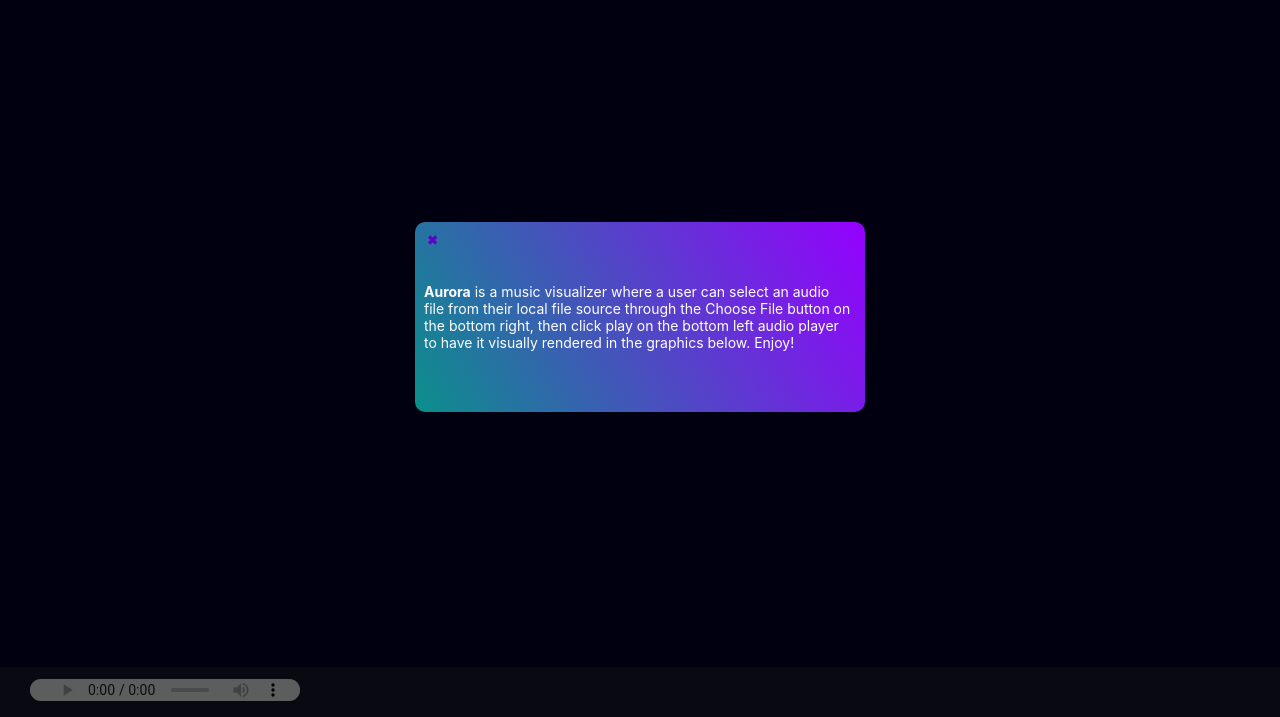
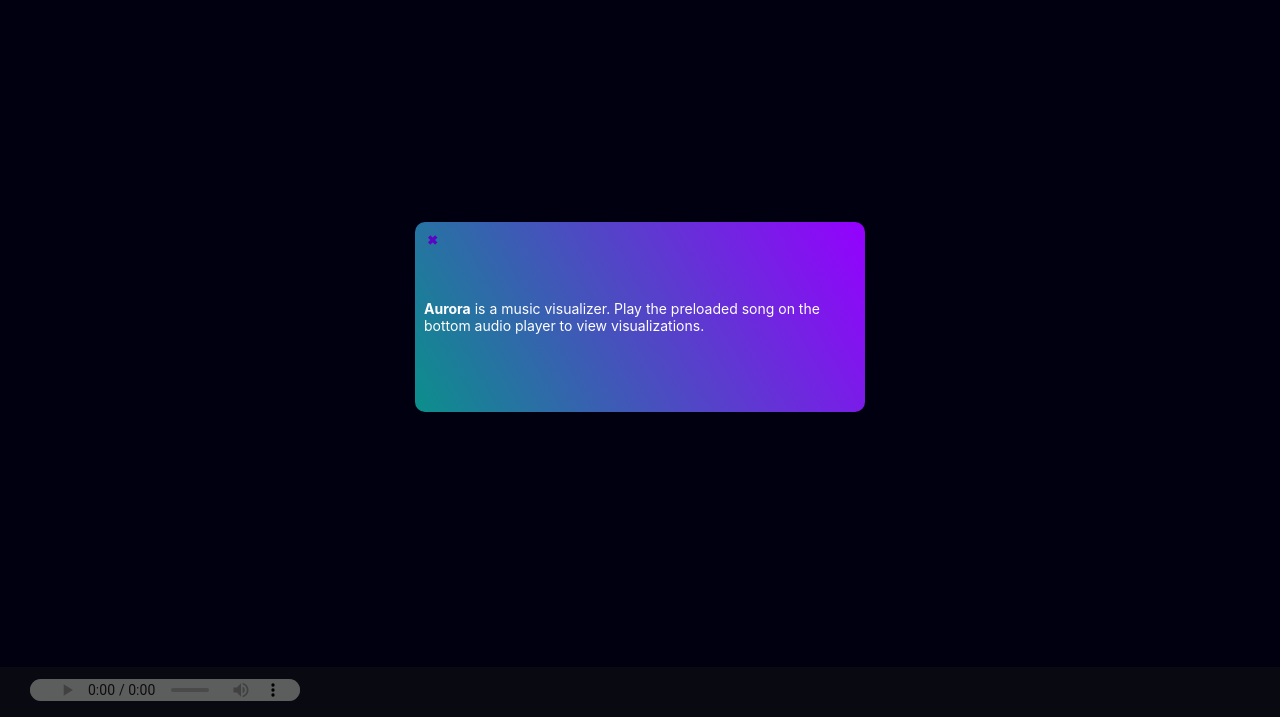
Before and after one commit to dlaucodes/JSProject, a website built with webpack: page index.html in a window 1280 px wide. Shown: the part 83-800 px from the top of the page. Built offline with nearby package versions, Linux system fonts and the light colour scheme.

Commit message:
maybe works

```diff
--- a/index.html
+++ b/index.html
@@ -40,8 +40,7 @@
     <div class="modal-wrapper active">
         <div class="modal-inner">
             <div class="modal-content">
-                <p><b>Aurora</b> is a music visualizer where a user can select an audio file from their local file source through the
-                Choose File button on the bottom right, then click play on the bottom left audio player to have it visually rendered in the graphics below. Enjoy!
+                <p><b>Aurora</b> is a music visualizer.  Play the preloaded song on the bottom audio player to view visualizations.
                 </p>
             </div>
             <span class="close-button">✖</span>
```
